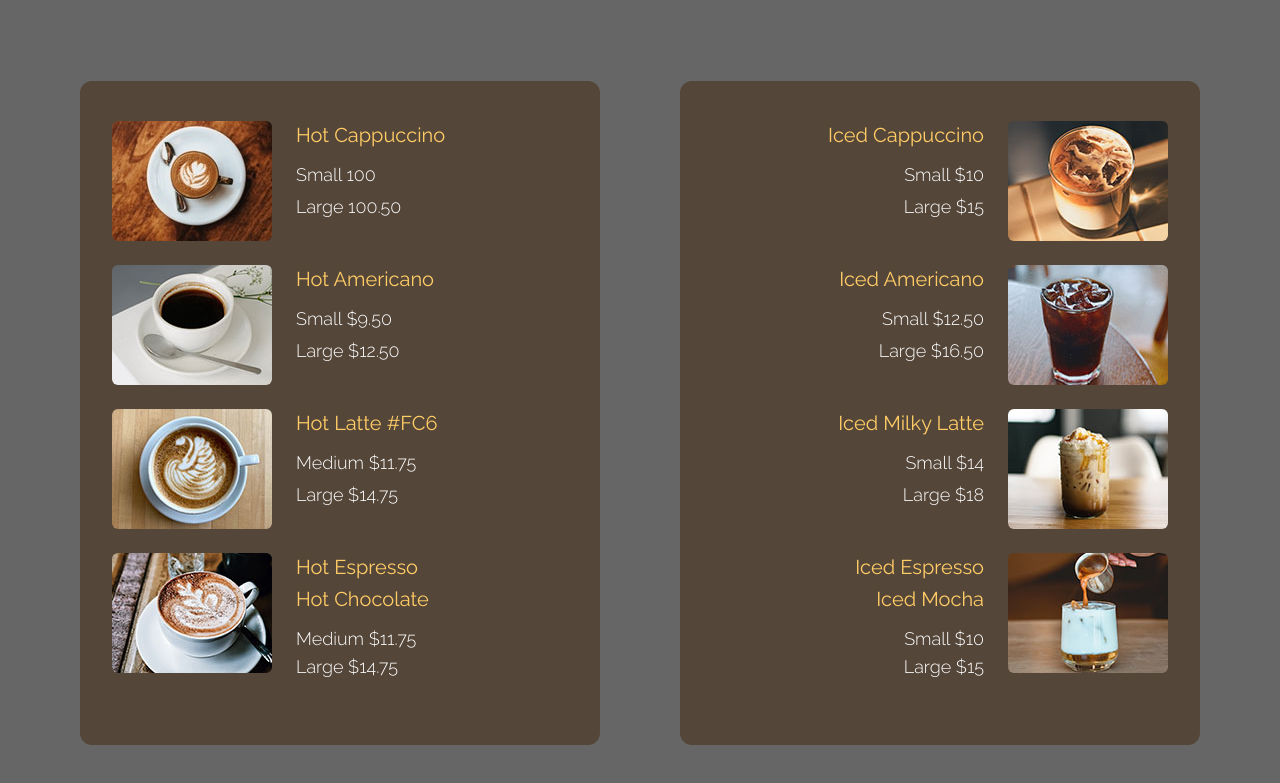
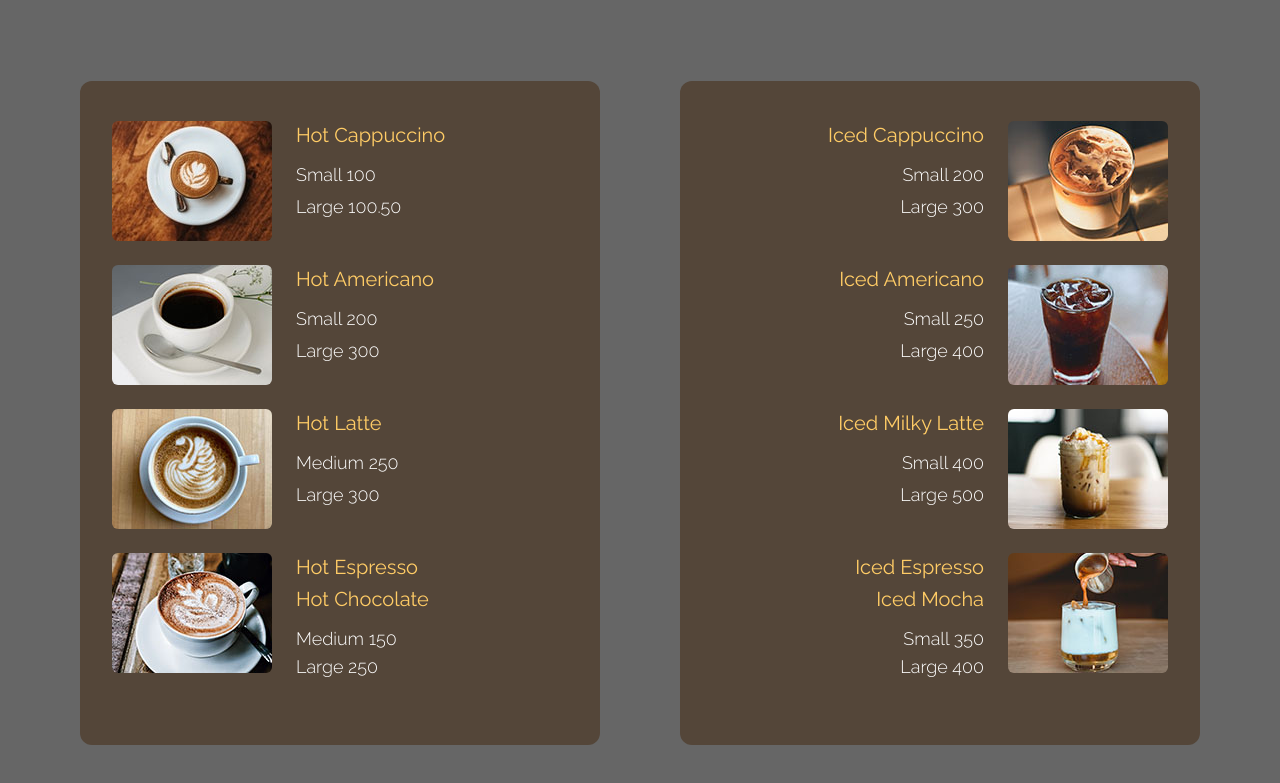
Before and after one commit to jatin123321/cofeeculture, a plain HTML site: page index.html in a window 1280 px wide. Shown: the part 1431-2214 px from the top of the page. Drawn offline with nearby package versions, Linux system fonts and the light colour scheme.

Commit message:
Update index.html

```diff
--- a/index.html
+++ b/index.html
@@ -58,7 +58,7 @@
                     <div class="flex items-start mb-6 tm-menu-item">
                         <img src="img/menu-item-1.jpg" alt="Image" class="rounded-md">
                         <div class="ml-3 sm:ml-6">
-                            <h3 class="text-lg sm:text-xl mb-2 sm:mb-3 tm-text-yellow">Hot Cappuccino</h3>
+                             <h3 class="text-lg sm:text-xl mb-2 sm:mb-3 tm-text-yellow">Hot Cappuccino</h3>
                             <div class="text-white text-md sm:text-lg font-light mb-1">Small 100</div>
                             <div class="text-white text-md sm:text-lg font-light">Large 100.50</div>
                         </div>
@@ -67,16 +67,16 @@
                         <img src="img/menu-item-2.jpg" alt="Image" class="rounded-md">
                         <div class="ml-3 sm:ml-6">
                             <h3 class="text-lg sm:text-xl mb-2 sm:mb-3 tm-text-yellow">Hot Americano</h3>
-                            <div class="text-white text-md sm:text-lg font-light mb-1">Small $9.50</div>
-                            <div class="text-white text-md sm:text-lg font-light">Large $12.50</div>
+                            <div class="text-white text-md sm:text-lg font-light mb-1">Small 200</div>
+                            <div class="text-white text-md sm:text-lg font-light">Large 300</div>
                         </div>
                     </div>
                     <div class="flex items-start mb-6 tm-menu-item">
                         <img src="img/menu-item-3.jpg" alt="Image" class="rounded-md">
                         <div class="ml-3 sm:ml-6">
-                            <h3 class="text-lg sm:text-xl mb-2 sm:mb-3 tm-text-yellow">Hot Latte #FC6</h3>
-                            <div class="text-white text-md sm:text-lg font-light mb-1">Medium $11.75</div>
-                            <div class="text-white text-md sm:text-lg font-light">Large $14.75</div>
+                            <h3 class="text-lg sm:text-xl mb-2 sm:mb-3 tm-text-yellow">Hot Latte</h3>
+                            <div class="text-white text-md sm:text-lg font-light mb-1">Medium 250</div>
+                            <div class="text-white text-md sm:text-lg font-light">Large 300</div>
                         </div>
                     </div>
                     <div class="flex items-start mb-6 tm-menu-item">
@@ -84,8 +84,8 @@
                         <div class="ml-3 sm:ml-6">
                             <h3 class="text-lg sm:text-xl tm-text-yellow mb-1">Hot Espresso</h3>
                             <h3 class="text-lg sm:text-xl mb-2 sm:mb-3 tm-text-yellow">Hot Chocolate</h3>
-                            <div class="text-white text-md sm:text-lg font-light">Medium $11.75</div>
-                            <div class="text-white text-md sm:text-lg font-light">Large $14.75</div>
+                            <div class="text-white text-md sm:text-lg font-light">Medium 150</div>
+                            <div class="text-white text-md sm:text-lg font-light">Large 250</div>
                         </div>
                     </div>
                 </div>
@@ -93,24 +93,24 @@
                     <div class="flex items-start justify-end mb-6 tm-menu-item-2">
                         <div class="text-right mr-6">
                             <h3 class="text-lg sm:text-xl mb-2 sm:mb-3 tm-text-yellow">Iced Cappuccino</h3>
-                            <div class="text-white text-md sm:text-lg font-light mb-1">Small $10</div>
-                            <div class="text-white text-md sm:text-lg font-light">Large $15</div>
+                            <div class="text-white text-md sm:text-lg font-light mb-1">Small 200</div>
+                            <div class="text-white text-md sm:text-lg font-light">Large 300</div>
                         </div>
                         <img src="img/menu-item-5.jpg" alt="Image" class="rounded-md">
                     </div>
                     <div class="flex items-start justify-end mb-6 tm-menu-item-2">
                         <div class="text-right mr-6">
                             <h3 class="text-lg sm:text-xl mb-2 sm:mb-3 tm-text-yellow">Iced Americano</h3>
-                            <div class="text-white text-md sm:text-lg font-light mb-1">Small $12.50</div>
-                            <div class="text-white text-md sm:text-lg font-light">Large $16.50</div>
+                            <div class="text-white text-md sm:text-lg font-light mb-1">Small 250</div>
+                            <div class="text-white text-md sm:text-lg font-light">Large 400</div>
                         </div>
                         <img src="img/menu-item-6.jpg" alt="Image" class="rounded-md">
                     </div>
                     <div class="flex items-start justify-end mb-6 tm-menu-item-2">
                         <div class="text-right mr-6">
                             <h3 class="text-lg sm:text-xl mb-2 sm:mb-3 tm-text-yellow">Iced Milky Latte</h3>
-                            <div class="text-white text-md sm:text-lg font-light mb-1">Small $14</div>
-                            <div class="text-white text-md sm:text-lg font-light">Large $18</div>
+                            <div class="text-white text-md sm:text-lg font-light mb-1">Small 400</div>
+                            <div class="text-white text-md sm:text-lg font-light">Large 500</div>
                         </div>
                         <img src="img/menu-item-7.jpg" alt="Image" class="rounded-md">
                     </div>
@@ -118,8 +118,8 @@
                         <div class="text-right mr-6">
                             <h3 class="text-lg sm:text-xl tm-text-yellow mb-1">Iced Espresso</h3>
                             <h3 class="text-lg sm:text-xl mb-2 sm:mb-3 tm-text-yellow">Iced Mocha</h3>
-                            <div class="text-white text-md sm:text-lg font-light">Small $10</div>
-                            <div class="text-white text-md sm:text-lg font-light">Large $15</div>
+                            <div class="text-white text-md sm:text-lg font-light">Small 350</div>
+                            <div class="text-white text-md sm:text-lg font-light">Large 400</div>
                         </div>
                         <img src="img/menu-item-8.jpg" alt="Image" class="rounded-md">
                     </div>
```
